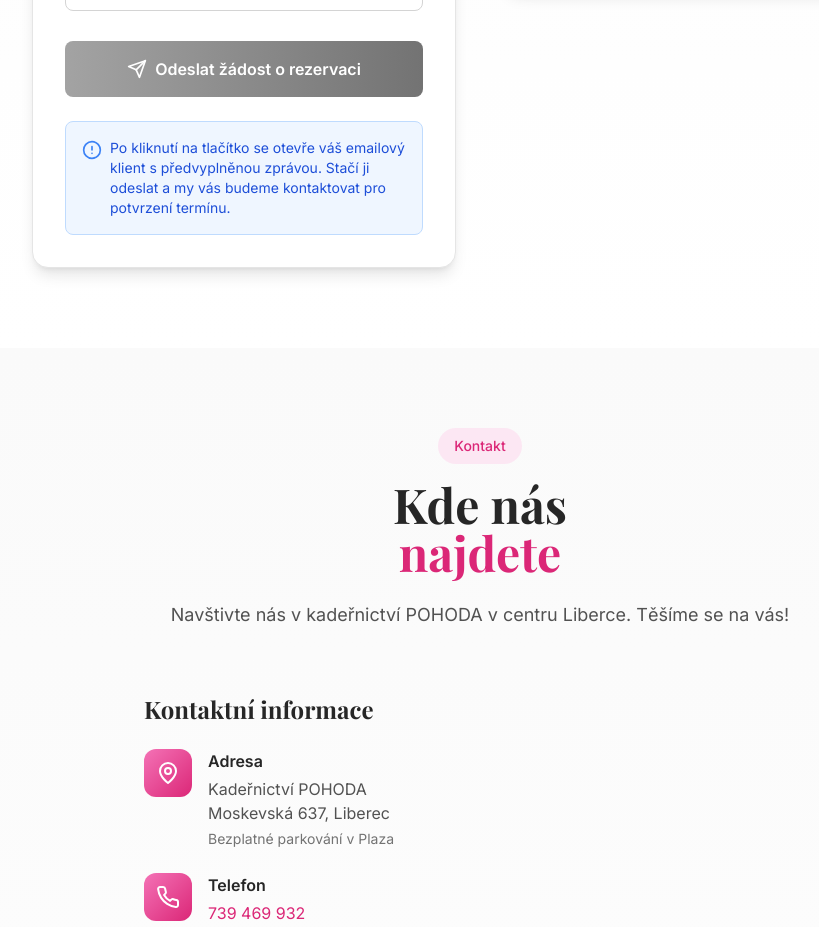
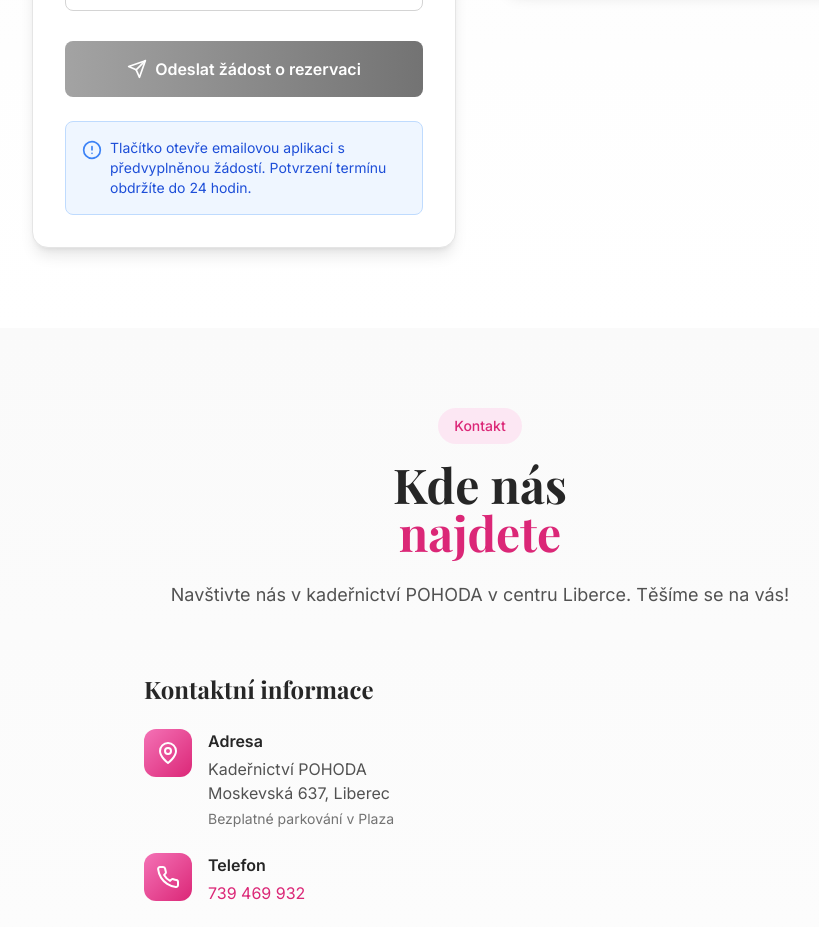
Before and after one commit to marcelrezkova/kadernictvihelena, a React (Vite) app: page / in a window 1280 px wide. Shown: the part 6460-7387 px from the top of the page, without its empty margins (160-979 px from the left). Built offline with nearby package versions, Linux system fonts and the light colour scheme; no server answers.

Commit message:
Updated Booking.tsx

```diff
--- a/src/components/Booking.tsx
+++ b/src/components/Booking.tsx
@@ -5,7 +5,7 @@ import { allServices } from '../data/pricing';
 import { useGoogleCalendar } from '../hooks/useGoogleCalendar';
 import { googleCalendarService } from '../services/googleCalendar';
 
-const BOOKING_EMAIL = 'rezervace@test.cz';
+const BOOKING_EMAIL = 'helena.bosinova@email.cz';
 
 const Booking: React.FC = () => {
   const { ref, isVisible } = useScrollReveal();
@@ -279,8 +279,7 @@ const Booking: React.FC = () => {
                       <div className="flex items-start space-x-2">
                         <AlertCircle className="w-5 h-5 text-blue-500 flex-shrink-0 mt-0.5" />
                         <p className="text-sm text-blue-700 dark:text-blue-300 font-inter">
-                          Po kliknutí na tlačítko se otevře váš emailový klient s předvyplněnou zprávou.
-                          Stačí ji odeslat a my vás budeme kontaktovat pro potvrzení termínu.
+                          Tlačítko otevře emailovou aplikaci s předvyplněnou žádostí. Potvrzení termínu obdržíte do 24 hodin.
                         </p>
                       </div>
                     </div>
```
